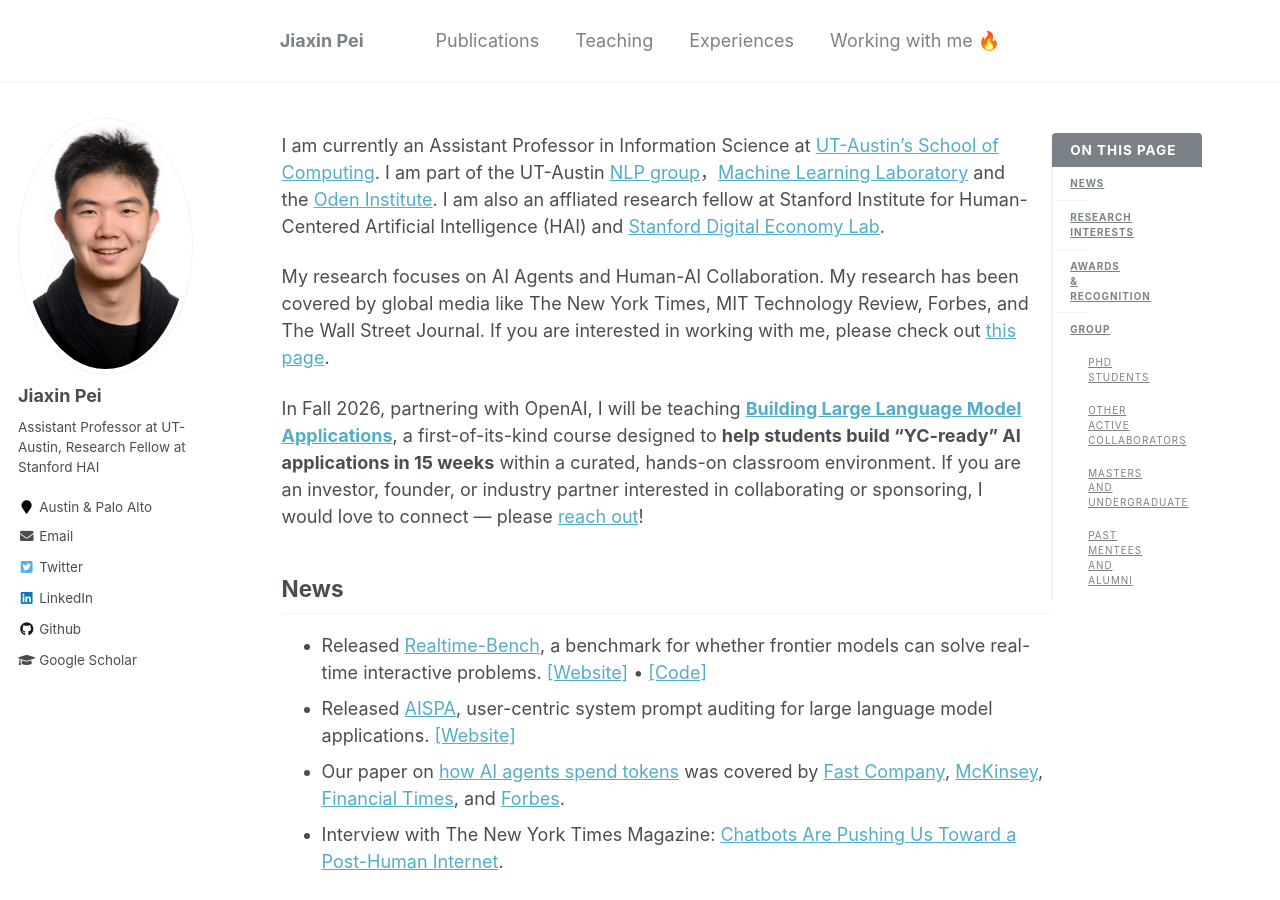
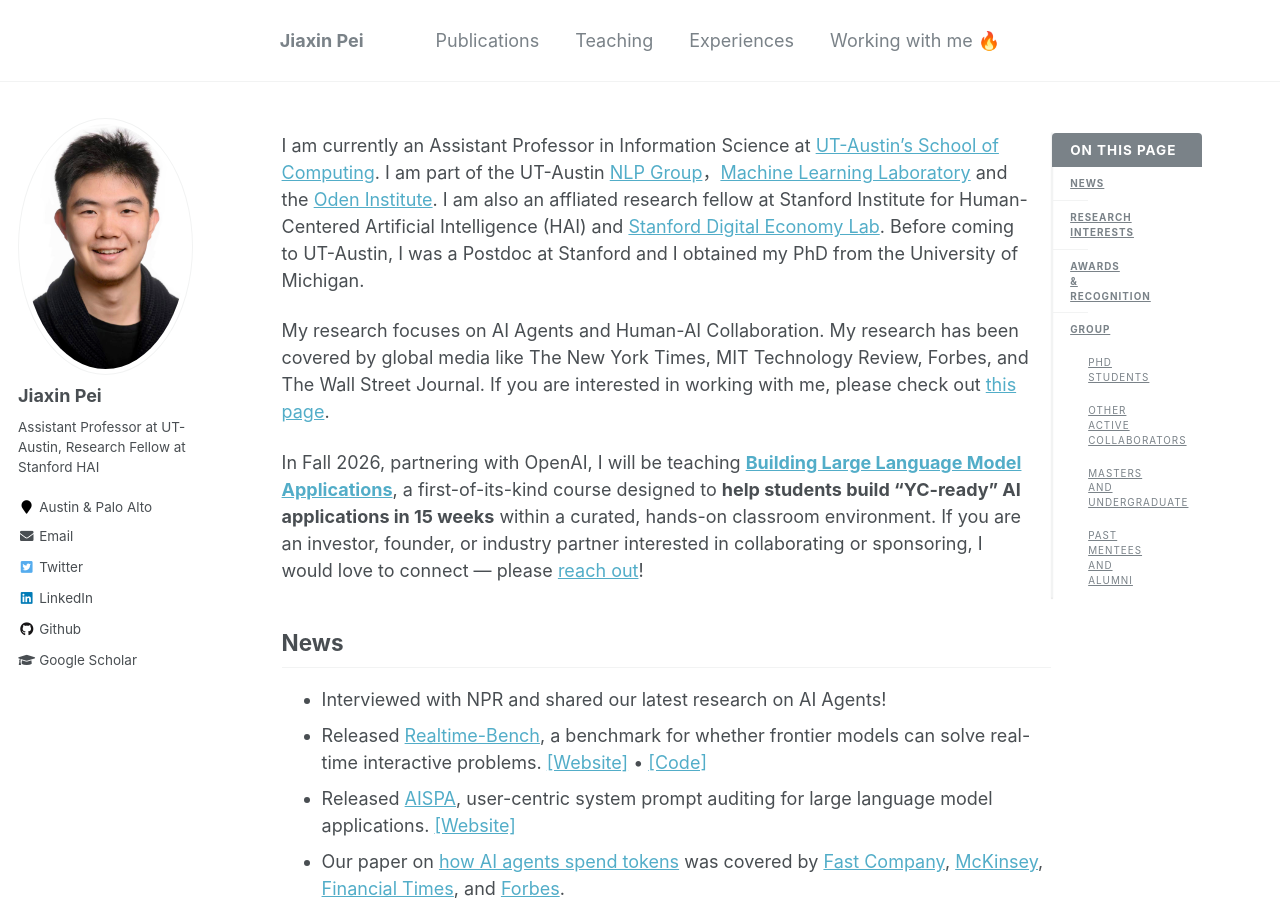
Before and after one commit to Jiaxin-Pei/Jiaxin-Pei.github.io, a Jekyll site: the page built from _pages/about.md, in a window 1280 px wide and 900 px high. Built offline with Jekyll 4.4.1, drawn with Linux system fonts in a browser that asks for light colours.

Commit message:
Add NPR interview news and a short bio note on the about page.
Co-authored-by: Cursor <cursoragent@cursor.com>

```diff
--- a/_pages/about.md
+++ b/_pages/about.md
@@ -11,14 +11,14 @@ redirect_from:
 {% include base_path %}
 {% include toc %}
 
-I am currently an Assistant Professor in Information Science at [UT-Austin's School of Computing](https://computing.utexas.edu). I am part of the UT-Austin [NLP group](https://www.nlp.utexas.edu)，[Machine Learning Laboratory](https://ml.utexas.edu) and the [Oden Institute](https://www.oden.utexas.edu). I am also an affliated research fellow at Stanford Institute for Human-Centered Artificial Intelligence (HAI) and [Stanford Digital Economy Lab](https://digitaleconomy.stanford.edu).
+I am currently an Assistant Professor in Information Science at [UT-Austin's School of Computing](https://computing.utexas.edu). I am part of the UT-Austin [NLP Group](https://www.nlp.utexas.edu)，[Machine Learning Laboratory](https://ml.utexas.edu) and the [Oden Institute](https://www.oden.utexas.edu). I am also an affliated research fellow at Stanford Institute for Human-Centered Artificial Intelligence (HAI) and [Stanford Digital Economy Lab](https://digitaleconomy.stanford.edu). Before coming to UT-Austin, I was a Postdoc at Stanford and I obtained my PhD from the University of Michigan.
 
 My research focuses on AI Agents and Human-AI Collaboration. My research has been covered by global media like The New York Times, MIT Technology Review, Forbes, and The Wall Street Journal. If you are interested in working with me, please check out [this page](https://jiaxin-pei.github.io/working-with-me/).
 
 In Fall 2026, partnering with OpenAI, I will be teaching **[Building Large Language Model Applications](/courses/inf385t/)**, a first-of-its-kind course designed to **help students build "YC-ready" AI applications in 15 weeks** within a curated, hands-on classroom environment. If you are an investor, founder, or industry partner interested in collaborating or sponsoring, I would love to connect — please [reach out](mailto:jiaxinpei@utexas.edu)!
 
 ## News
-
+* Interviewed with NPR and shared our latest research on AI Agents!
 * Released [Realtime-Bench](https://arxiv.org/abs/2610.22155), a benchmark for whether frontier models can solve real-time interactive problems. [[Website]](https://realtimeagents.org/) • [[Code]](https://github.com/RealtimeAgents/Realtime-Bench)
 * Released [AISPA](https://arxiv.org/abs/2607.28617), user-centric system prompt auditing for large language model applications. [[Website]](https://systempromptindex.ai/aispa)
 * Our paper on [how AI agents spend tokens](https://arxiv.org/abs/2604.22750) was covered by [Fast Company](https://www.fastcompany.com/91572876/the-ai-economy-runs-on-this-incredibly-vague-unit), [McKinsey](https://www.mckinsey.com/capabilities/quantumblack/our-insights/is-that-ai-agent-worth-it-agentic-economics-and-the-modern-operating-model#/), [Financial Times](https://ig.ft.com/ai-tokens/?accessToken=zwAAAaD2RgF7kc8jmwPtJzdNudOxLaAd9rZ2wQ.MEYCIQC-ZdVD-VVohnvB-TG5LBZHkrDDkOgK68dXBdNNhMT5YAIhAJYK7OMibZyEV_cPmte5KO0rf6yk9xNdv9-DVm7vvkOC&sharetype=gift&syn-25a6b1a6=1&token=32e5bd39-bd06-404f-981e-2adc8458c6f5), and [Forbes](https://www.forbes.com/councils/forbesfinancecouncil/2026/09/28/the-real-cost-of-ai-for-banks-and-insurers-is-not-the-price-of-a-token/).
```
